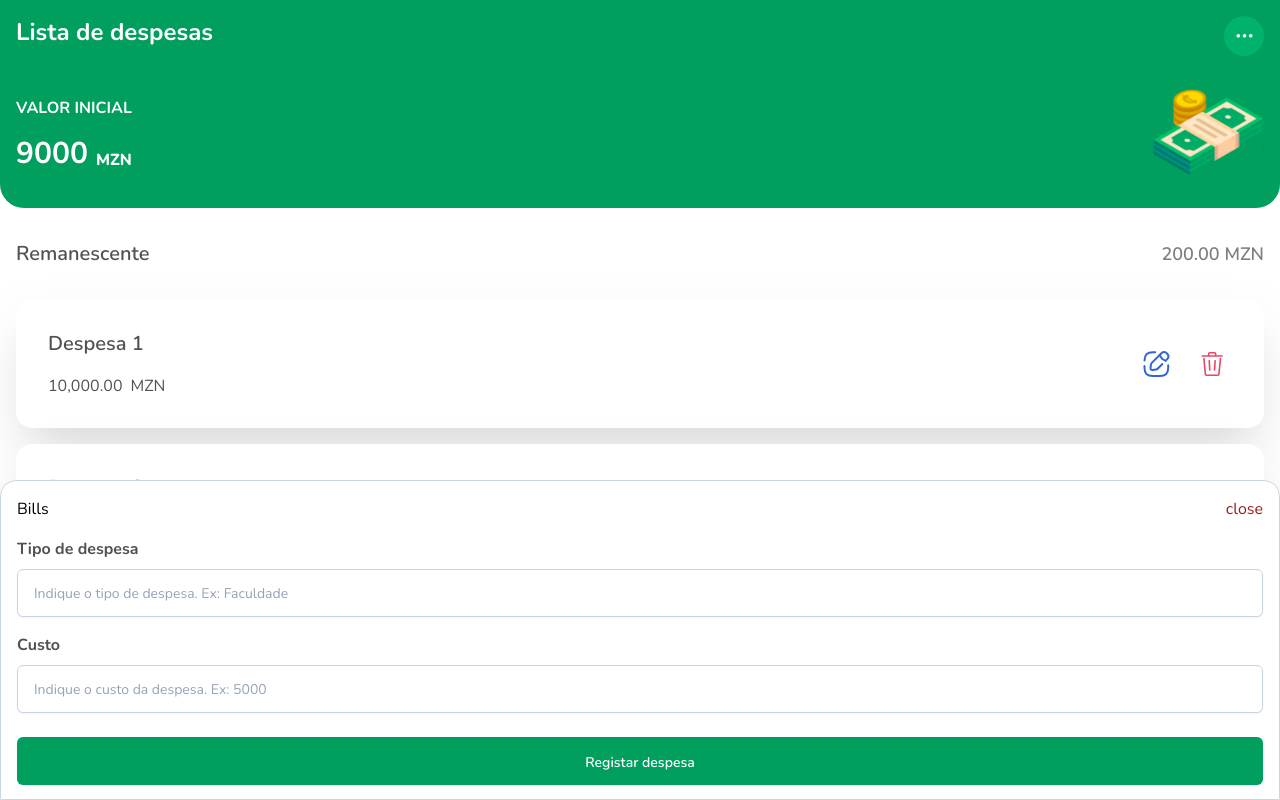
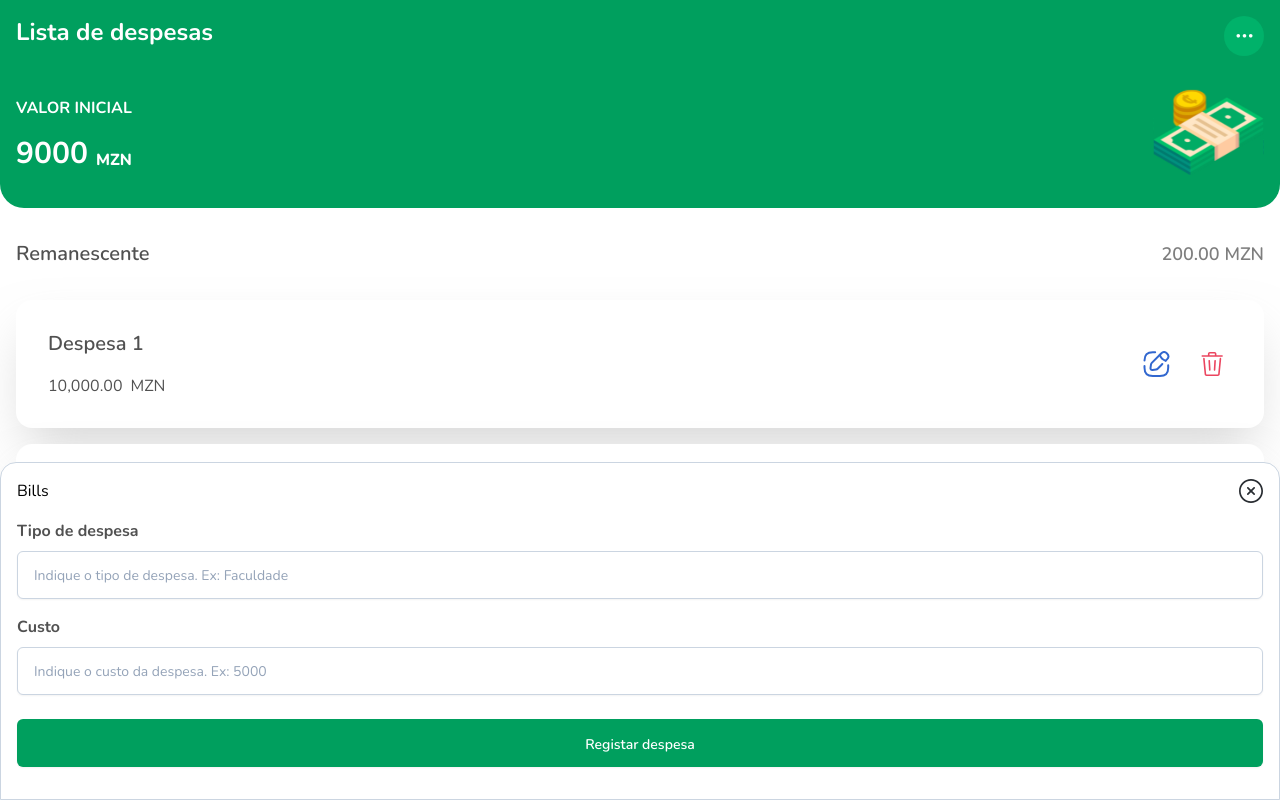
Before and after one commit to FirminoMassango/mettical, a React (Vite) app: page / in a window 1280 px wide. Both pictures are taken after a click on the button 1236 px from the left and 736 px from the top of the page. Shown: the top 800 px of the page. Built offline with nearby package versions, Linux system fonts and the light colour scheme.

Commit message:
feat: add icon the the bottom sheet close button

```diff
--- a/src/components/BottomSheet.tsx
+++ b/src/components/BottomSheet.tsx
@@ -2,6 +2,7 @@ import Input from "./Input";
 import { CurrentScreenContext } from "../contexts/CurrentScreenContext";
 import { useContext } from "react";
 import { useForm } from "../contexts/DisplayFormContext";
+import Icon from "./Icon";
 
 export default function BottomSheet() {
   const currentScreen = useContext(CurrentScreenContext);
@@ -10,11 +11,11 @@ export default function BottomSheet() {
     <>
       <CurrentScreenContext.Provider value="bbbbb">
         {isActive && (
-          <div className="w-full h-80 bg-white border border-slate-300 shadow-lg rounded-t-2xl fixed bottom-0 p-4">
+          <div className="w-full h-84 bg-white border border-slate-300 shadow-lg rounded-t-2xl fixed bottom-0 p-4">
             <div className="flex justify-between mb-4">
               {currentScreen}
               <button className="text-red-800" onClick={toggleForm}>
-                close
+                <Icon name="close" />
               </button>
             </div>
             <Input
--- a/src/components/Icon.tsx
+++ b/src/components/Icon.tsx
@@ -1,5 +1,6 @@
 import addIcon from "../assets/icons/add.svg";
 import arrowLeftIcon from "../assets/icons/arrow_left.svg";
+import closeIcon from "../assets/icons/close.svg";
 import editIcon from "../assets/icons/edit.svg";
 import logoutIcon from "../assets/icons/logout.svg";
 import moneyIcon from "../assets/icons/money.svg";
@@ -16,6 +17,8 @@ const getIconForType = (type: string) => {
       return addIcon;
     case "arrow_left":
       return arrowLeftIcon;
+    case "close":
+      return closeIcon;
     case "edit":
       return editIcon;
     case "logout":
```
Also changed, not shown: src/assets/icons/close.svg (added).
